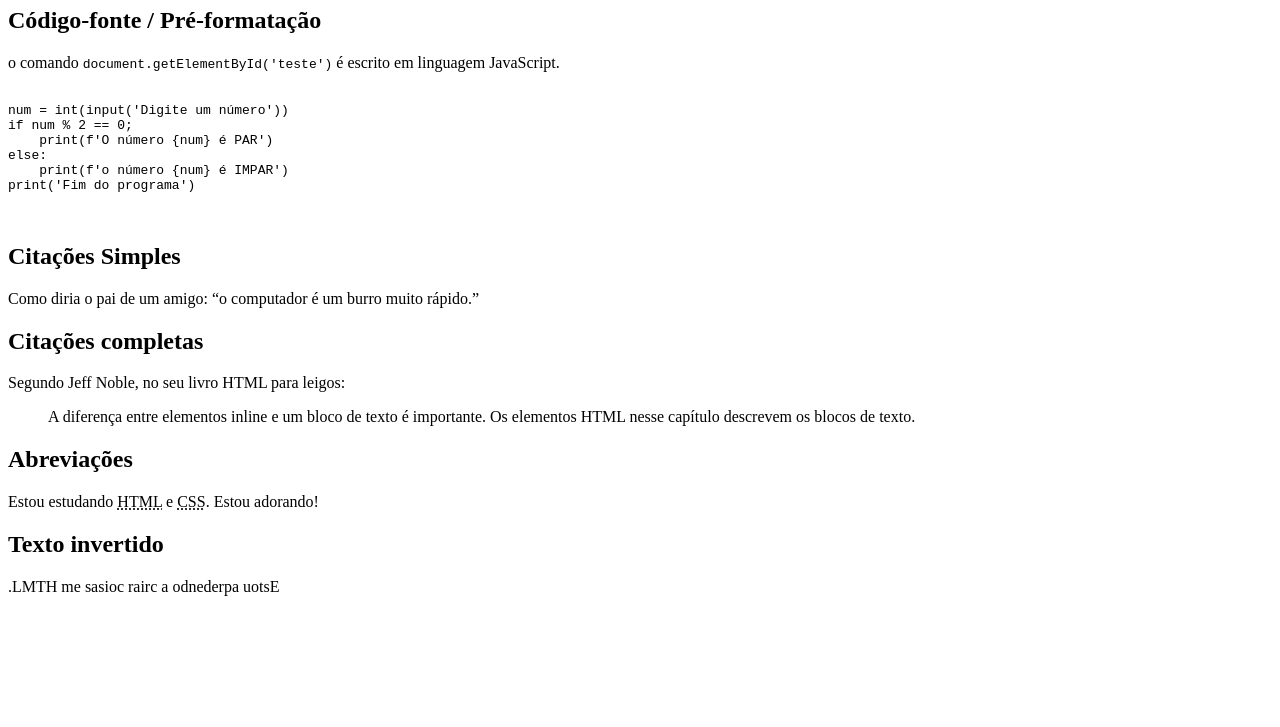
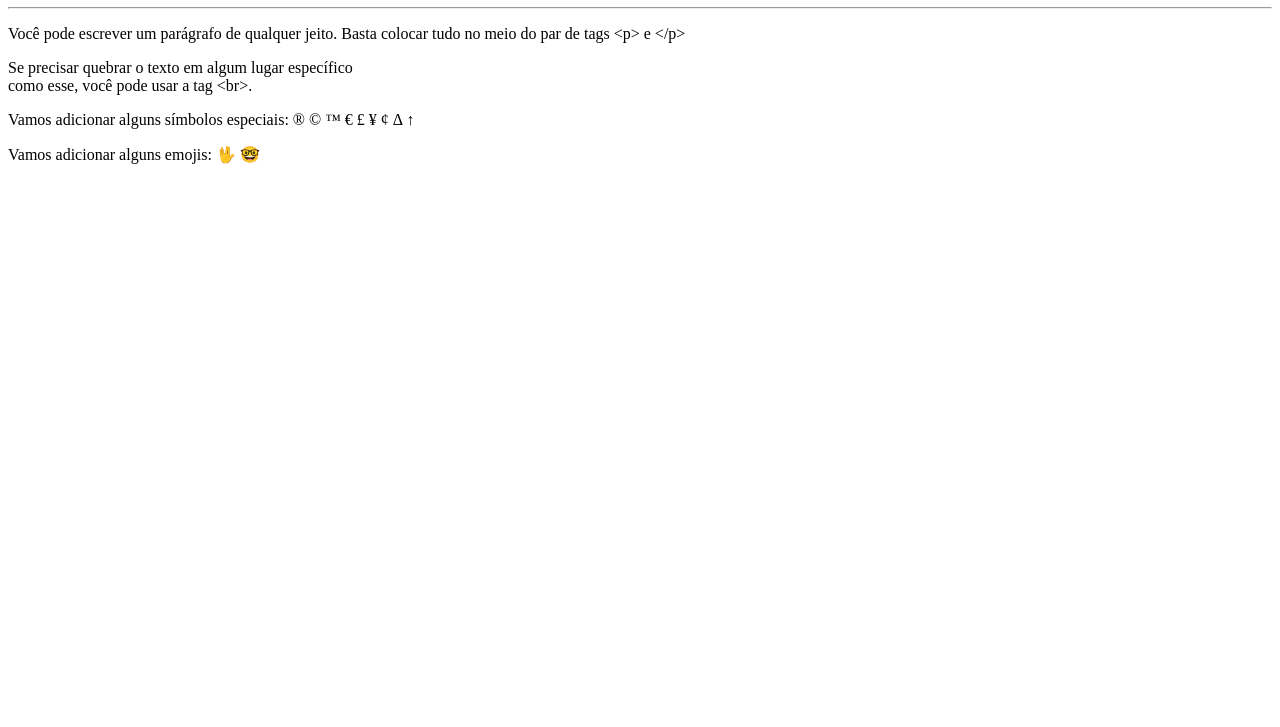
Before and after one commit to Kalleb708/ex001, a plain HTML site: page index.html in a window 1280 px wide. Shown: the part 73-800 px from the top of the page. Drawn offline with Linux system fonts and the light colour scheme.

Commit message:
Add files via upload

```diff
--- a/index.html
+++ b/index.html
@@ -3,32 +3,38 @@
 <head>
     <meta charset="UTF-8">
     <meta name="viewport" content="width=device-width, initial-scale=1.0">
-    <title>Outras formatações</title>
+    <title>Parágrafos</title>
 </head>
 <body>
-    <h1>Outras formatações</h1>
-    <h2>Código-fonte / Pré-formatação</h2>
-    <p>o comando <code>document.getElementById('teste')</code> é escrito em linguagem JavaScript.</p>
-    <pre>
-        <code>
-num = int(input('Digite um número'))
-if num % 2 == 0;
-    print(f'O número {num} é PAR')
-else:
-    print(f'o número {num} é IMPAR')
-print('Fim do programa')
-        </code>
-    </pre>
-    <h2>Citações Simples</h2>
-    <p>Como diria o pai de um amigo: <q>o computador é um burro muito rápido.</q></p>
-    <h2>Citações completas</h2>
-    <p>Segundo Jeff Noble, no seu livro HTML para leigos:</p>
-    <blockquote cite="https://www.google.com.br/books/edition/HTML5_2ª_Edição/f7JVBQAAQBAJ?hl=pt-BR&gbpv=1&dq=livros+html&printsec=frontcover">
-        A diferença entre elementos inline e um bloco de texto é importante. Os elementos HTML nesse capítulo descrevem os blocos de texto.
-    </blockquote>
-    <h2>Abreviações</h2>
-    <p>Estou estudando <abbr title="HyperText Markup Language">HTML</abbr> e <abbr title="Cascading Style Sheets">CSS</abbr>. Estou adorando!</p>
-    <h2>Texto invertido</h2>
-    <p><bdo dir="rtl">Estou apredendo a criar coisas em HTML.</bdo></p>
+    <h1>Parágrafos e quebra de linha</h1>
+    <hr>
+    <p>Você pode escrever
+        um parágrafo de
+        qualquer jeito.
+        Basta colocar tudo
+        no meio do par de tags
+        &lt;p&gt; e &lt;/p&gt; <!-- LESS THAN / GREATER THAN -->
+    </p>
+    <p>Se precisar quebrar
+        o texto em algum lugar
+        específico <br> como esse,
+        você pode usar a tag &lt;br&gt;.
+    </p>
+    <p>Vamos adicionar alguns símbolos especiais:
+        &reg; <!--Marca Registrada-->
+        &copy; <!--Copyright-->
+        &trade; <!--Marca Registrada em inglês-->
+        &euro; <!--Moeda = Euro-->
+        &pound; <!--Moeda = Libra-->
+        &yen; <!--Moeda = Yen-->
+        &cent; <!--Moeda = Americana-->
+        &Delta; <!--Delta-->
+        &uparrow; <!--Seta para cima-->
+    </p>
+    <p>Vamos adicionar alguns emojis:
+        &#x1F596;
+        &#x1f913;
+
+    </p>
 </body>
 </html>
```
